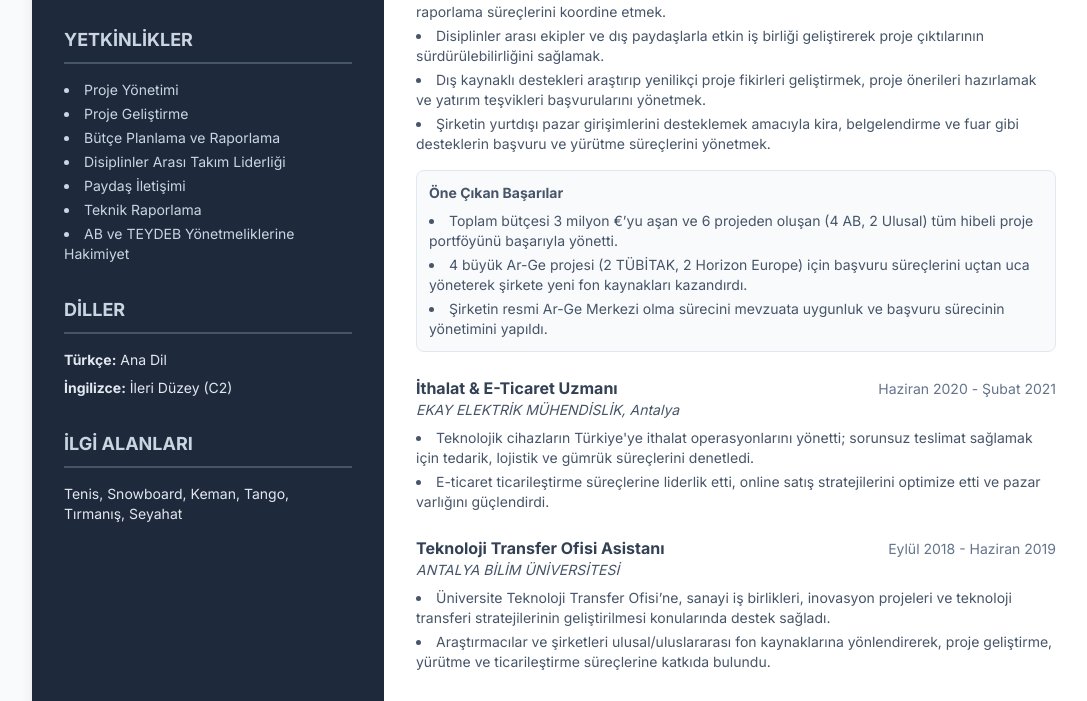
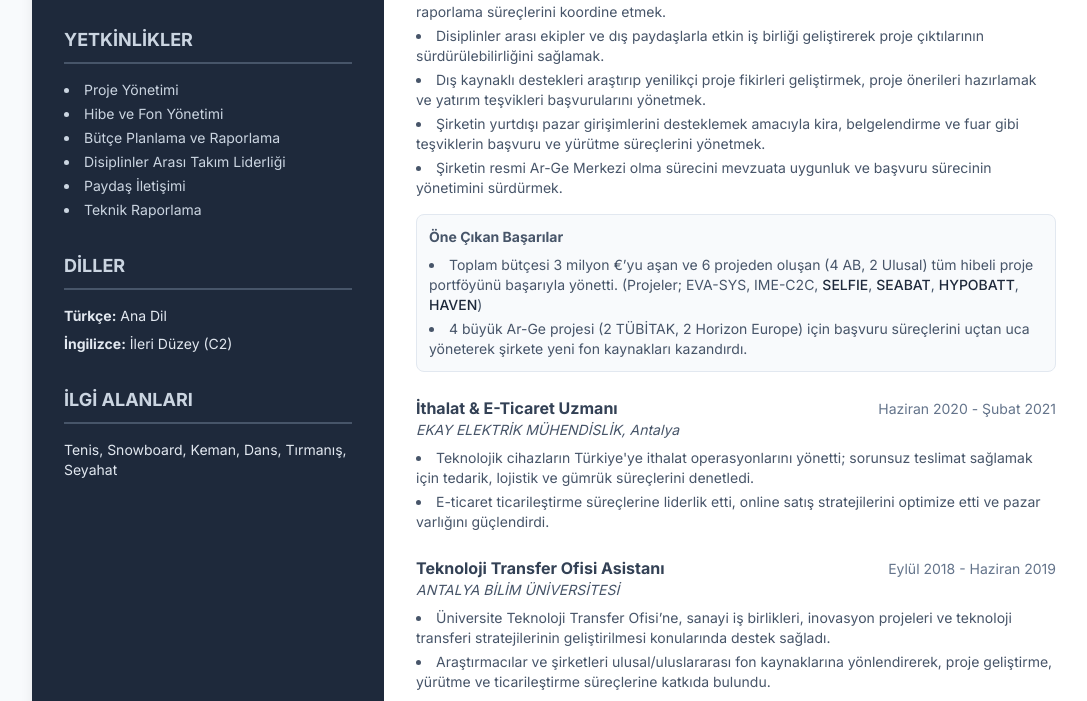
Before and after one commit to oraygungor/denizcv3, a plain HTML site: page index.html in a window 1280 px wide. Shown: the part 600-1301 px from the top of the page, without its empty margins (80-1167 px from the left). Drawn offline with nearby package versions, Linux system fonts and the light colour scheme.

Commit message:
Update index.html

```diff
--- a/index.html
+++ b/index.html
@@ -171,13 +171,11 @@
                         <div class="space-y-4 text-sm">
                             <ul class="list-disc list-inside text-slate-300 space-y-1">
                                 <li data-lang="tr">Proje Yönetimi</li><li data-lang="en" class="hidden">Project Management</li>
-                                <li data-lang="tr">Proje Geliştirme</li><li data-lang="en" class="hidden">Project Development</li>
+                                <li data-lang="tr">Hibe ve Fon Yönetimi</li><li data-lang="en" class="hidden">Grant & Fund Management</li>
                                 <li data-lang="tr">Bütçe Planlama ve Raporlama</li><li data-lang="en" class="hidden">Budget Planning & Reporting</li>
                                 <li data-lang="tr">Disiplinler Arası Takım Liderliği</li><li data-lang="en" class="hidden">Cross-Functional Team Leadership</li>
                                 <li data-lang="tr">Paydaş İletişimi</li><li data-lang="en" class="hidden">Stakeholder Communication</li>
                                 <li data-lang="tr">Teknik Raporlama</li><li data-lang="en" class="hidden">Technical Reporting</li>
-                                 <li data-lang="tr">AB ve TEYDEB Yönetmeliklerine Hakimiyet</li><li data-lang="en" class="hidden">Expertise in EU (Horizon Europe) and TÜBİTAK–TEYDEB funding regulations</li>
-
                             </ul>
                         </div>
                     </div>
@@ -197,7 +195,7 @@
                         <h3 class="text-lg font-bold text-slate-300 border-b-2 border-slate-600 pb-2 mb-4" data-lang="tr">İLGİ ALANLARI</h3>
                         <h3 class="text-lg font-bold text-slate-300 border-b-2 border-slate-600 pb-2 mb-4 hidden" data-lang="en">INTERESTS</h3>
                         <div class="text-sm text-slate-200">
-                            <p data-lang="tr">Tenis, Snowboard, Keman, Tango, Tırmanış, Seyahat</p>
+                            <p data-lang="tr">Tenis, Snowboard, Keman, Dans, Tırmanış, Seyahat</p>
                             <p data-lang="en" class="hidden">Tennis, Snowboarding, Violin, Dancing, Climbing, Traveling</p>
                         </div>
                     </div>
@@ -241,8 +239,10 @@
                                         <li data-lang="en" class="hidden">Fostered effective collaboration with cross-functional teams and external stakeholders to achieve project goals and sustain long-term outcomes.</li>
                                         <li data-lang="tr">Dış kaynaklı destekleri araştırıp yenilikçi proje fikirleri geliştirmek, proje önerileri hazırlamak ve yatırım teşvikleri başvurularını yönetmek.</li>
                                         <li data-lang="en" class="hidden">Researched external funding opportunities, developed project concepts, prepared proposals, and managed investment incentive applications.</li>
-                                        <li data-lang="tr">Şirketin yurtdışı pazar girişimlerini desteklemek amacıyla kira, belgelendirme ve fuar gibi desteklerin başvuru ve yürütme süreçlerini yönetmek.</li>
+                                        <li data-lang="tr">Şirketin yurtdışı pazar girişimlerini desteklemek amacıyla kira, belgelendirme ve fuar gibi teşviklerin başvuru ve yürütme süreçlerini yönetmek.</li>
                                         <li data-lang="en" class="hidden">Led application and execution processes for grants supporting international market expansion, including rental, certification, and trade fair incentives.</li>
+                                        <li data-lang="tr">Şirketin resmi Ar-Ge Merkezi olma sürecini mevzuata uygunluk ve başvuru sürecinin yönetimini sürdürmek.</li>
+                                        <li data-lang="en" class="hidden">Maintaining the company's official R&D Center process, ensuring regulatory compliance and managing the application.</li>
                                     </ul>
                                 </div>
 
@@ -250,12 +250,10 @@
                                     <h5 class="font-semibold text-slate-600 text-sm mb-2" data-lang="tr">Öne Çıkan Başarılar</h5>
                                     <h5 class="font-semibold text-slate-600 text-sm mb-2 hidden" data-lang="en">Key Achievements</h5>
                                     <ul class="list-disc list-inside space-y-1 text-slate-600 text-sm">
-                                        <li data-lang="tr">Toplam bütçesi 3 milyon €’yu aşan ve 6 projeden oluşan (4 AB, 2 Ulusal) tüm hibeli proje portföyünü başarıyla yönetti.</li>
-                                        <li data-lang="en" class="hidden">Successfully managed the company's entire grant project portfolio, consisting of 6 projects (4 EU, 2 National) with a total budget exceeding €3 million.</li>
+                                        <li data-lang="tr">Toplam bütçesi 3 milyon €’yu aşan ve 6 projeden oluşan (4 AB, 2 Ulusal) tüm hibeli proje portföyünü başarıyla yönetti. (Projeler; EVA-SYS, IME-C2C, <a href="https://eu-project-selfie.eu/" target="_blank" class="text-slate-800 font-medium hover:underline">SELFIE</a>, <a href="https://seabat-h2020.eu/" target="_blank" class="text-slate-800 font-medium hover:underline">SEABAT</a>, <a href="https://www.hypobatt.eu/" target="_blank" class="text-slate-800 font-medium hover:underline">HYPOBATT</a>, <a href="https://havenproject.eu/" target="_blank" class="text-slate-800 font-medium hover:underline">HAVEN</a>)</li>
+                                        <li data-lang="en" class="hidden">Successfully managed the company's entire grant project portfolio, consisting of 6 projects (4 EU, 2 National) with a total budget exceeding €3 million. (Projects: EVA-SYS, IME-C2C, <a href="https://eu-project-selfie.eu/" target="_blank" class="text-slate-800 font-medium hover:underline">SELFIE</a>, <a href="https://seabat-h2020.eu/" target="_blank" class="text-slate-800 font-medium hover:underline">SEABAT</a>, <a href="https://www.hypobatt.eu/" target="_blank" class="text-slate-800 font-medium hover:underline">HYPOBATT</a>, <a href="https://havenproject.eu/" target="_blank" class="text-slate-800 font-medium hover:underline">HAVEN</a>)</li>
                                         <li data-lang="tr">4 büyük Ar-Ge projesi (2 TÜBİTAK, 2 Horizon Europe) için başvuru süreçlerini uçtan uca yöneterek şirkete yeni fon kaynakları kazandırdı.</li>
                                         <li data-lang="en" class="hidden">Secured new funding sources for the company by leading the end-to-end application process for 4 major R&D projects (2 TÜBİTAK, 2 Horizon Europe).</li>
-                                        <li data-lang="tr">Şirketin resmi Ar-Ge Merkezi olma sürecini mevzuata uygunluk ve başvuru sürecinin yönetimini yapıldı.</li>
-                                        <li data-lang="en" class="hidden">Coordinated the company's official R&D Center certification process from start to finish, ensuring full regulatory compliance.</li>
                                     </ul>
                                 </div>
                             </div>
```
